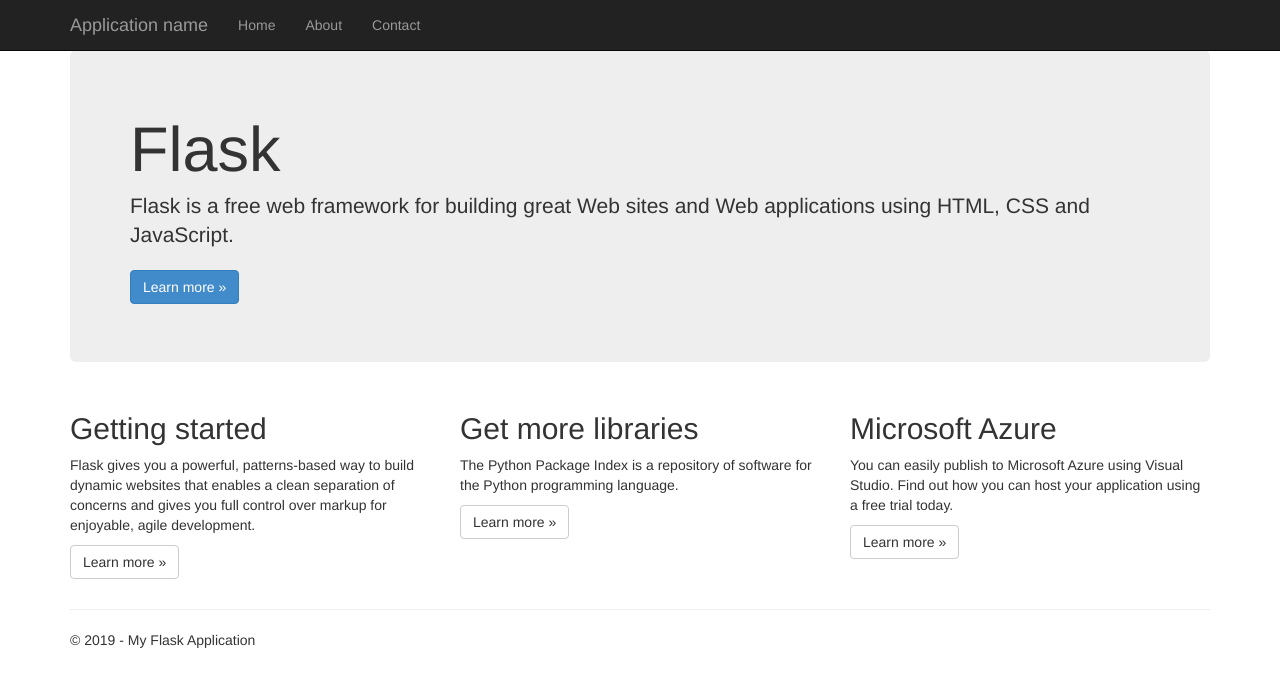
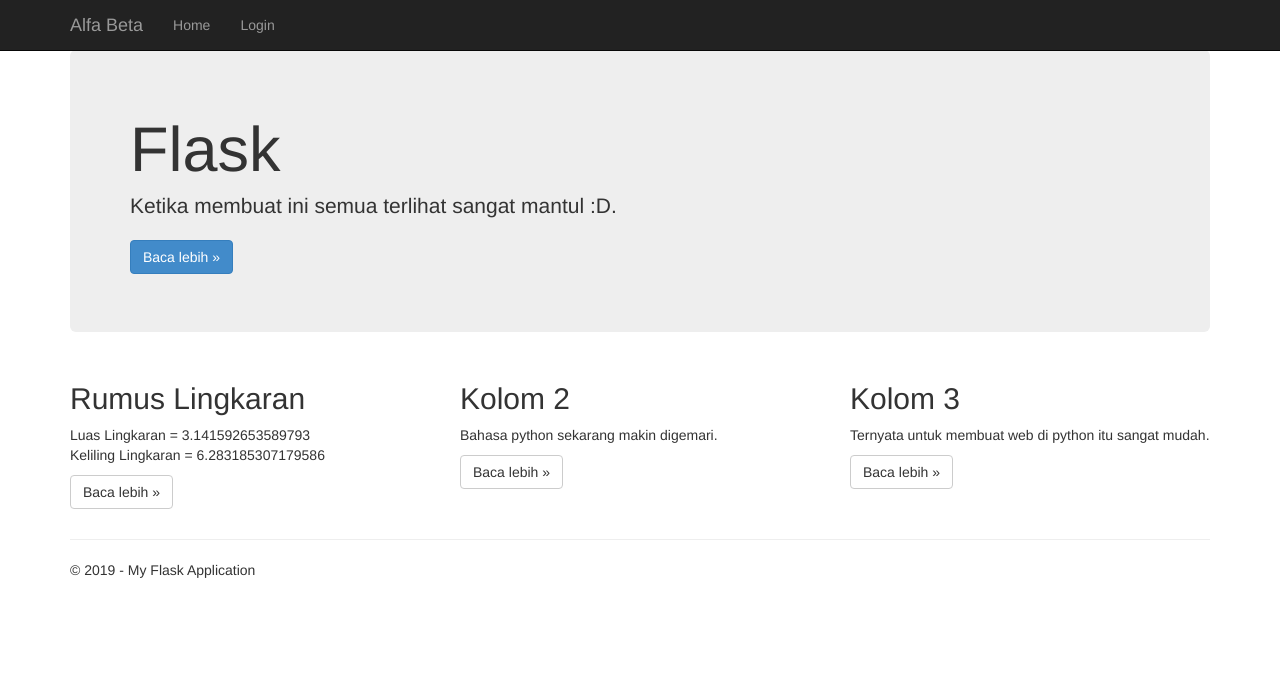
Before and after one commit to ehkoqtau/flask_without_db, a Flask app: page / in a window 1280 px wide. Shown: the top 687 px of the page. Run offline with Flask 2, Linux system fonts and the light colour scheme; some libraries are stand-ins or nearby versions.

Commit message:
Belajar web dengan python tanpa database

```diff
--- /dev/null
+++ b/web-flask/web_flask/include/rumus_mtk.py
@@ -0,0 +1,17 @@
+from math import pi
+
+class Lingkaran(object):
+    def __init__(self):
+        self.radius = 0
+
+    def setRadius(self, r):
+        self.radius = r
+
+    def getRadius(self):
+        return self.radius
+
+    def hitungLuas(self):
+        return pi * (self.radius ** 2)
+
+    def hitungKeliling(self):
+        return 2 * pi * self.radius
--- a/web-flask/web_flask/templates/index.html
+++ b/web-flask/web_flask/templates/index.html
@@ -4,29 +4,28 @@
 
 <div class="jumbotron">
     <h1>Flask</h1>
-    <p class="lead">Flask is a free web framework for building great Web sites and Web applications using HTML, CSS and JavaScript.</p>
-    <p><a href="http://flask.pocoo.org/" class="btn btn-primary btn-large">Learn more &raquo;</a></p>
+    <p class="lead">Ketika membuat ini semua terlihat sangat mantul :D.</p>
+    <p><a href="http://flask.pocoo.org/" class="btn btn-primary btn-large">Baca lebih &raquo;</a></p>
 </div>
 
 <div class="row">
     <div class="col-md-4">
-        <h2>Getting started</h2>
+        <h2>Rumus Lingkaran</h2>
         <p>
-            Flask gives you a powerful, patterns-based way to build dynamic websites that
-            enables a clean separation of concerns and gives you full control over markup
-            for enjoyable, agile development.
+            Luas Lingkaran = {{ m_rumus_mtk.hitungLuas() }}</br>
+            Keliling Lingkaran = {{ m_rumus_mtk.hitungKeliling() }}
         </p>
-        <p><a class="btn btn-default" href="http://flask.pocoo.org/docs/">Learn more &raquo;</a></p>
+        <p><a class="btn btn-default" href="#">Baca lebih &raquo;</a></p>
     </div>
     <div class="col-md-4">
-        <h2>Get more libraries</h2>
-        <p>The Python Package Index is a repository of software for the Python programming language.</p>
-        <p><a class="btn btn-default" href="https://pypi.python.org/pypi">Learn more &raquo;</a></p>
+        <h2>Kolom 2</h2>
+        <p>Bahasa python sekarang makin digemari.</p>
+        <p><a class="btn btn-default" href="#">Baca lebih &raquo;</a></p>
     </div>
     <div class="col-md-4">
-        <h2>Microsoft Azure</h2>
-        <p>You can easily publish to Microsoft Azure using Visual Studio. Find out how you can host your application using a free trial today.</p>
-        <p><a class="btn btn-default" href="http://azure.microsoft.com">Learn more &raquo;</a></p>
+        <h2>Kolom 3</h2>
+        <p>Ternyata untuk membuat web di python itu sangat mudah.</p>
+        <p><a class="btn btn-default" href="#">Baca lebih &raquo;</a></p>
     </div>
 </div>
 
--- a/web-flask/web_flask/templates/layout.html
+++ b/web-flask/web_flask/templates/layout.html
@@ -3,7 +3,7 @@
 <head>
     <meta charset="utf-8" />
     <meta name="viewport" content="width=device-width, initial-scale=1.0">
-    <title>{{ title }} - My Flask Application</title>
+    <title>{{ title }} - Alfa Beta</title>
     <link rel="stylesheet" type="text/css" href="/static/content/bootstrap.min.css" />
     <link rel="stylesheet" type="text/css" href="/static/content/site.css" />
     <script src="/static/scripts/modernizr-2.6.2.js"></script>
@@ -18,13 +18,17 @@
                     <span class="icon-bar"></span>
                     <span class="icon-bar"></span>
                 </button>
-                <a href="/" class="navbar-brand">Application name</a>
+                <a href="/" class="navbar-brand">Alfa Beta</a>
             </div>
             <div class="navbar-collapse collapse">
                 <ul class="nav navbar-nav">
-                    <li><a href="{{ url_for('home') }}">Home</a></li>
-                    <li><a href="{{ url_for('about') }}">About</a></li>
-                    <li><a href="{{ url_for('contact') }}">Contact</a></li>
+                    <li><a href="{{ url_for('index') }}">Home</a></li>
+                    {% if session['username'] %}
+                    <li><a href="{{ url_for('dashboard') }}">Dashboard</a></li>
+                    <li><a href="{{ url_for('logout') }}">Logout</a></li>
+                    {% else %}
+                    <li><a href="{{ url_for('login') }}">Login</a></li>
+                    {% endif %}
                 </ul>
             </div>
         </div>
--- a/web-flask/web_flask/views.py
+++ b/web-flask/web_flask/views.py
@@ -3,35 +3,77 @@
 """
 
 from datetime import datetime
-from flask import render_template
+from flask import render_template, request, redirect, url_for, session, flash
 from web_flask import app
+
+from .include.rumus_mtk import Lingkaran
+
+
+#config
+app.secret_key = '_5#y2L"F4Q8z\n\xec]/'
+
+@app.after_request
+def apply_config(response):
+    response.headers['server'] = "Python @ehkoqtau"
+    return response
 
 @app.route('/')
 @app.route('/home')
-def home():
-    """Renders the home page."""
+@app.route('/home/<int:number>')
+def index(number = 1):
+    m_rumus_mtk = Lingkaran()
+    m_rumus_mtk.setRadius(number)
     return render_template(
         'index.html',
         title='Home Page',
         year=datetime.now().year,
+        m_rumus_mtk = m_rumus_mtk
     )
 
-@app.route('/login')
-def contact():
-    """Renders the contact page."""
-    return render_template(
-        'login.html',
-        title='Login',
-        year=datetime.now().year,
-        message='Halaman Login'
-    )
+@app.route('/dashboard')
+def dashboard():
+    if session:
+        data = {
+                'username' : session['username']
+            }
+        return render_template(
+            'dashboard.html',
+            title='Dashboard',
+            year=datetime.now().year,
+            data = data
+        )
+    else:
+        flash('Anda belum masuk')
+        return render_template(
+                'login.html',
+                title='Login',
+                year=datetime.now().year
+            )
 
-@app.route('/about')
-def about():
-    """Renders the about page."""
-    return render_template(
-        'about.html',
-        title='About',
-        year=datetime.now().year,
-        message='Your application description page.'
-    )
+@app.route('/login', methods=['GET', 'POST'])
+def login():
+	if request.method == 'POST':
+		if request.values.get('username') == 'ehkoqtau' and request.values.get('password') == '234':
+		#if request.values.get('username') and request.values.get('password'):
+			session['username'] = request.form['username']
+			return redirect(url_for('dashboard'))
+		else:
+			flash('User atau password salah')
+			return render_template(
+                'login.html',
+                title='Login',
+                year=datetime.now().year
+            )
+	else:
+		flash('Masuk')
+		return render_template(
+            'login.html',
+            title='Login',
+            year=datetime.now().year,
+            message='Halaman Login'
+        )
+
+@app.route('/logout')
+def logout():
+	session.clear()
+	return redirect(url_for('index'))
```
Also changed, not shown: web-flask/web_flask/templates/about.html (deleted, +0 -10 lines), web-flask/web_flask/templates/dashboard.html (added, +10 -0 lines), web-flask/web_flask/templates/login.html (+11 -9 lines), 1 other file.
